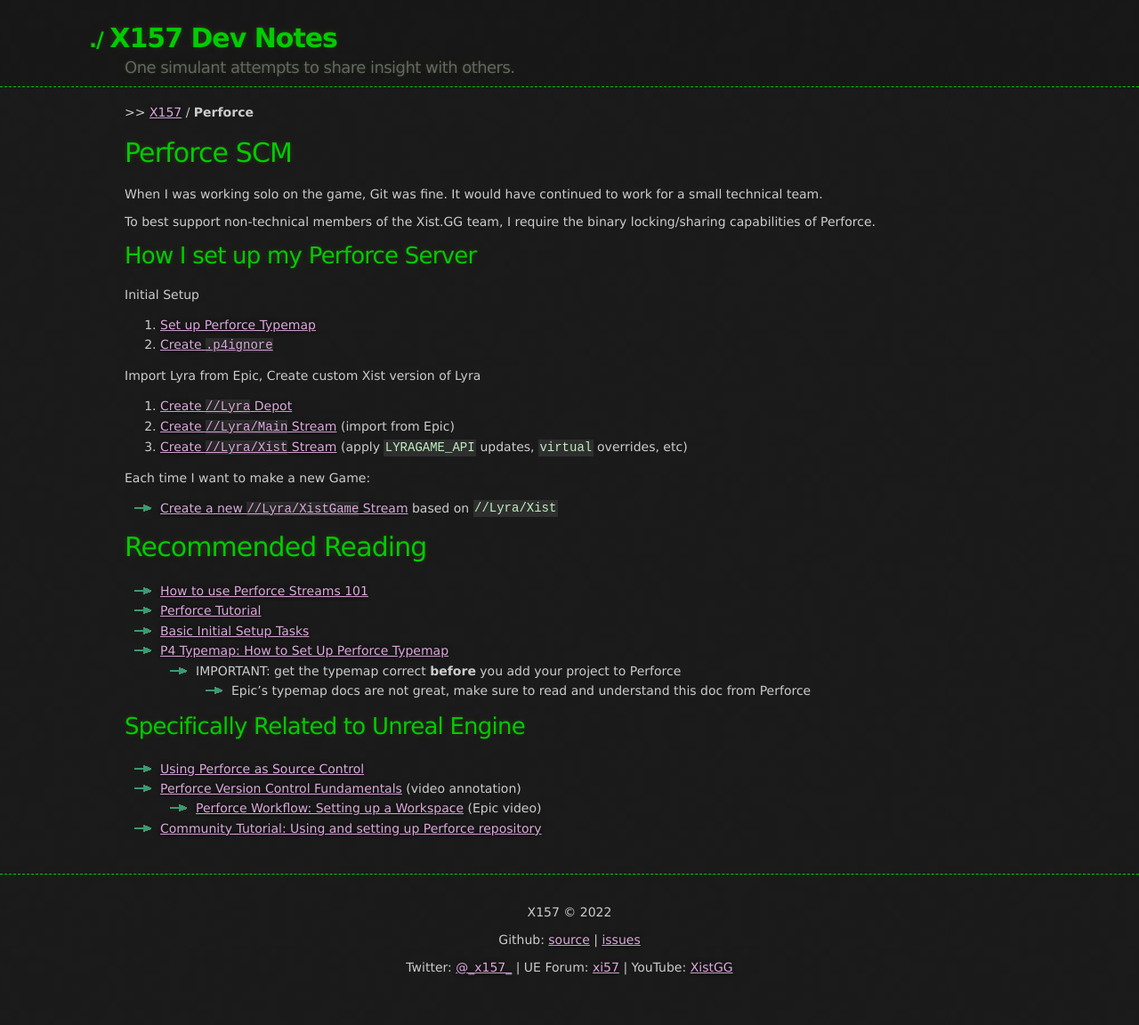
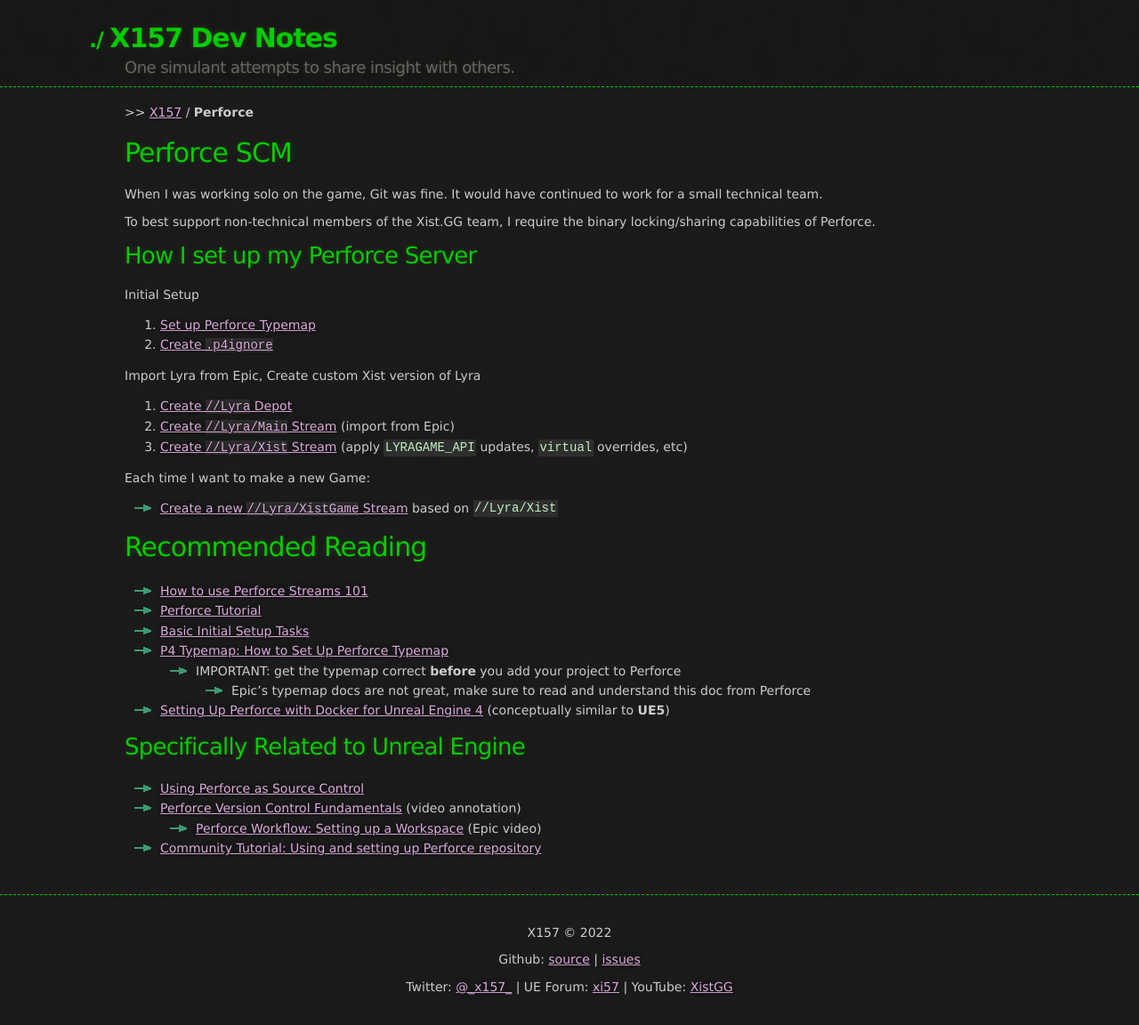
Before and after one commit to x157/x157.github.io, a Jekyll site: the page built from Perforce/index.md, in a window 1280 px wide. Shown: the whole page at 89% size. Built offline with Jekyll 4.4.1, drawn with Linux system fonts in a browser that asks for light colours; before the commit the page ends 1130 px from its top, so only the background shows below that.

Commit message:
Add useful docs RE making a Docker container for a Perforce server

```diff
--- a/Perforce/index.md
+++ b/Perforce/index.md
@@ -37,6 +37,7 @@
 - [P4 Typemap: How to Set Up Perforce Typemap](https://www.perforce.com/blog/vcs/perforce-p4-typemap)
   - IMPORTANT: get the typemap correct **before** you add your project to Perforce
     - Epic's typemap docs are not great, make sure to read and understand this doc from Perforce
+- [Setting Up Perforce with Docker for Unreal Engine 4](https://www.froyok.fr/blog/2018-09-setting-up-perforce-with-docker-for-unreal-engine-4/) (conceptually similar to **UE5**)
 
 
 ## Specifically Related to Unreal Engine
```
